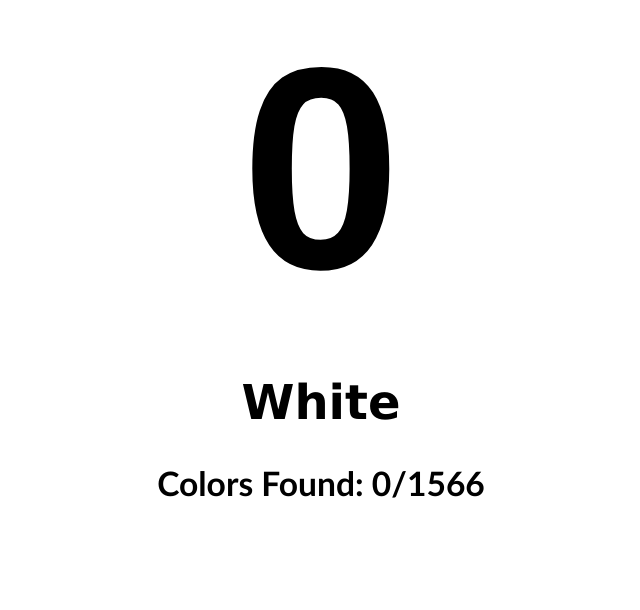
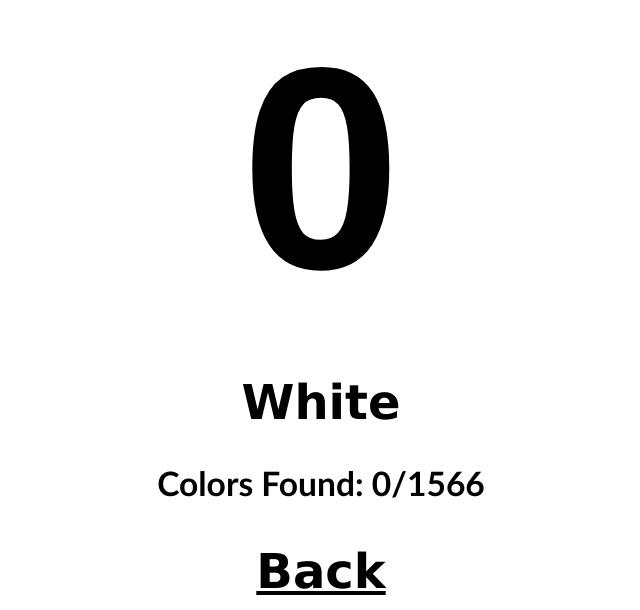
Before and after one commit to gavin-c-l/global-button, a website: page applets/color-picker/index.html in a window 1280 px wide. Shown: the part 190-800 px from the top of the page, without its empty margins (319-959 px from the left). Drawn offline with Linux system fonts and the light colour scheme.

Commit message:
fix any problems and add links

```diff
--- a/applets/color-picker/index.html
+++ b/applets/color-picker/index.html
@@ -11,5 +11,6 @@
         <h1 id="counter"></h1>
         <h2 id="text"></h2>
         <h3 id ="goal">Colors Found:</h3>
+        <h2><a href="../../applets.html" class="link-hover">Back</a></h2>
     </body>
 </html>
--- a/applets/color-picker/style.css
+++ b/applets/color-picker/style.css
@@ -18,3 +18,15 @@ h2 {
     font-family:'Trebuchet MS', 'Lucida Sans Unicode', 'Lucida Grande', 'Lucida Sans', Arial, sans-serif;
     font-size:.35in;
 }
+
+.link-hover {
+  display: inline-block;
+  color: black;
+  text-decoration: underline;
+  transition: transform 0.3s ease, color 0.3s ease, text-decoration 0.3s ease;
+}
+.link-hover:hover {
+  transform: translateY(-3px);
+  color:blue;
+  text-decoration: none;
+}
```
Also changed, not shown: applets.html (+2 -1 lines).
